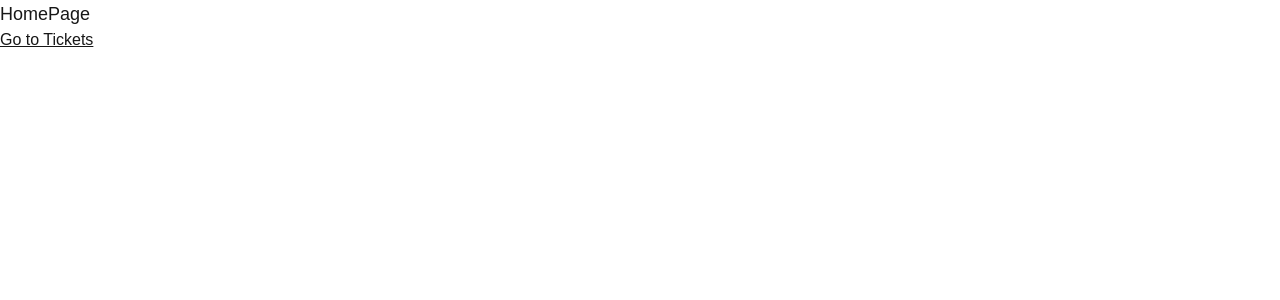
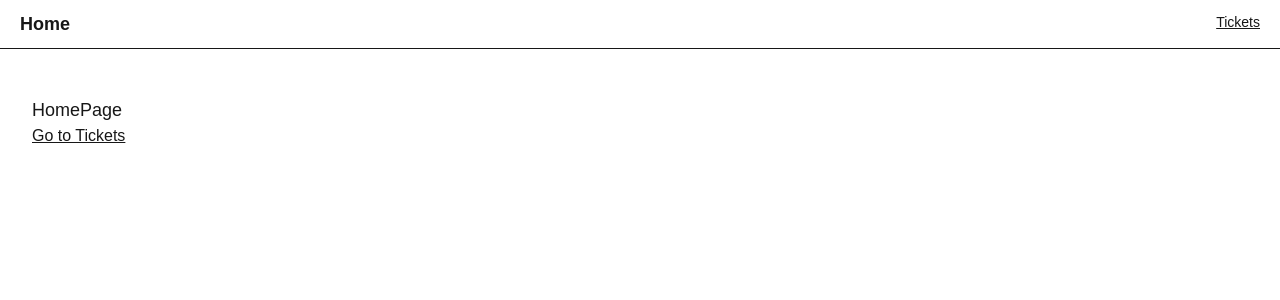
Before and after one commit to steven-oehley/ticket-bounty-learning, a Next.js app: page / in a window 1280 px wide. Shown: the top 300 px of the page. Built offline with nearby package versions, Linux system fonts and the light colour scheme.

Commit message:
task: edited layout

```diff
--- a/src/app/layout.tsx
+++ b/src/app/layout.tsx
@@ -1,6 +1,8 @@
 import type { Metadata } from 'next';
 import { Geist, Geist_Mono } from 'next/font/google';
 import './globals.css';
+import Link from 'next/link';
+import { homePath, ticketsPath } from '@/constants/paths';
 
 const geistSans = Geist({
   variable: '--font-geist-sans',
@@ -13,8 +15,8 @@
 });
 
 export const metadata: Metadata = {
-  title: 'Create Next App',
-  description: 'Generated by create next app',
+  title: 'Ticket Bounty Learning',
+  description: 'A learning project for Ticket Bounty using Next.js 16 and Tailwind CSS.',
 };
 
 export default function RootLayout({
@@ -24,7 +26,23 @@
 }>) {
   return (
     <html lang="en">
-      <body className={`${geistSans.variable} ${geistMono.variable} antialiased`}>{children}</body>
+      <body className={`${geistSans.variable} ${geistMono.variable} antialiased`}>
+        <nav className="supports-backdrop-blur:bg-background/60 bg-background/95 fixed top-0 right-0 left-0 z-20 flex w-full justify-between border-b px-5 py-2.5 backdrop-blur">
+          <div>
+            <Link className="text-lg font-bold" href={homePath}>
+              Home
+            </Link>
+          </div>
+          <div>
+            <Link className="text-sm underline" href={ticketsPath}>
+              Tickets
+            </Link>
+          </div>
+        </nav>
+        <main className="bg-secondary/20 flex min-h-screen flex-1 flex-col overflow-x-hidden overflow-y-auto px-8 py-24">
+          {children}
+        </main>
+      </body>
     </html>
   );
 }
```
